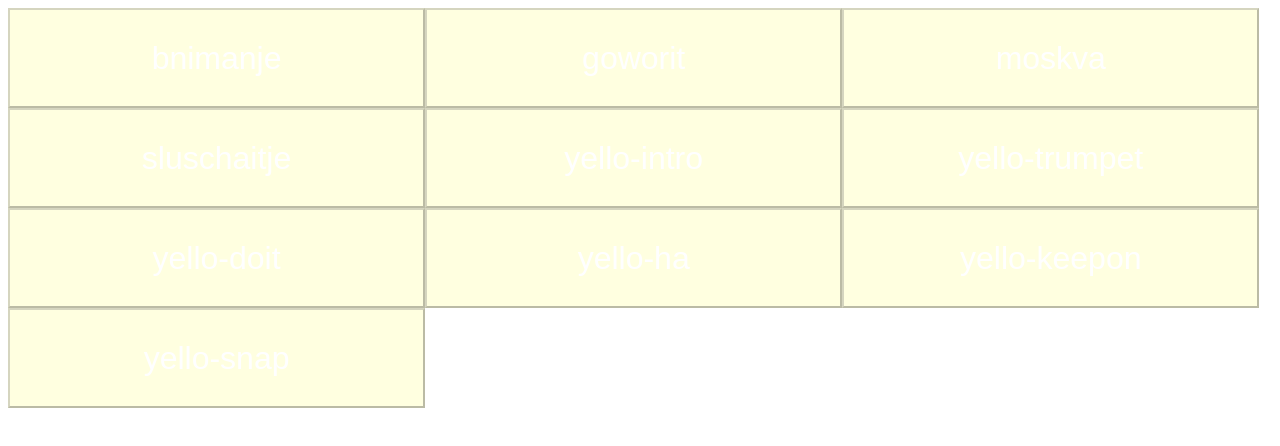
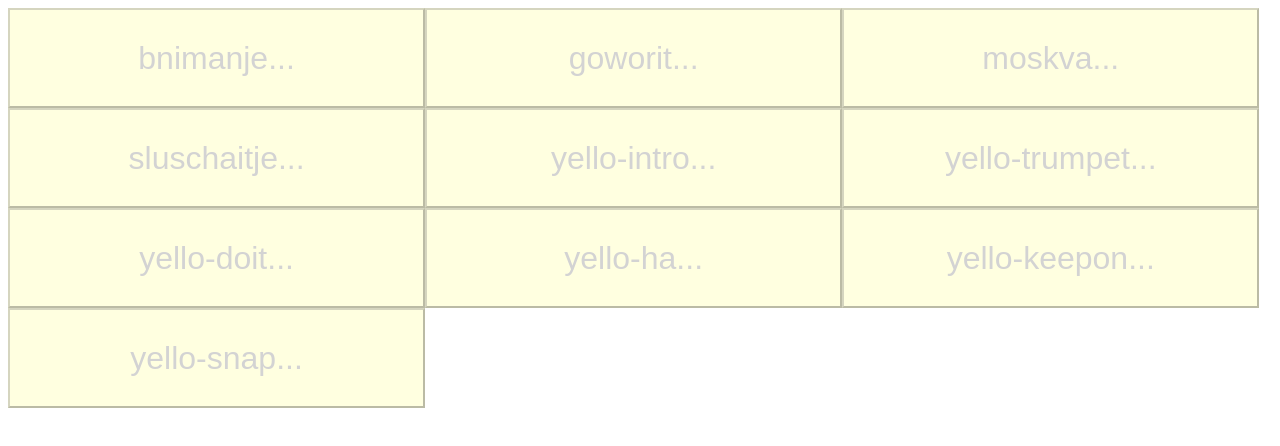
Before and after one commit to wolframkriesing/touchaudio, a plain HTML site: page src/index.html in a window 1280 px wide. Drawn offline with Linux system fonts and the light colour scheme.

Commit message:
Indicate loading a bit better

```diff
--- a/src/index.html
+++ b/src/index.html
@@ -11,9 +11,13 @@
 			width: 33%;
 			height: 100px;
 			background-color: lightyellow;
+			color: red;
+		}
+		#buttons button[disabled]:after {
+			content: "..."; /* Indicate that the sounds are loading */
 		}
 		#buttons button[disabled] {
-			color: white;
+			color: lightgrey;
 		}
 	</style>
 </head>
```
Also changed, not shown: 2 other files.
